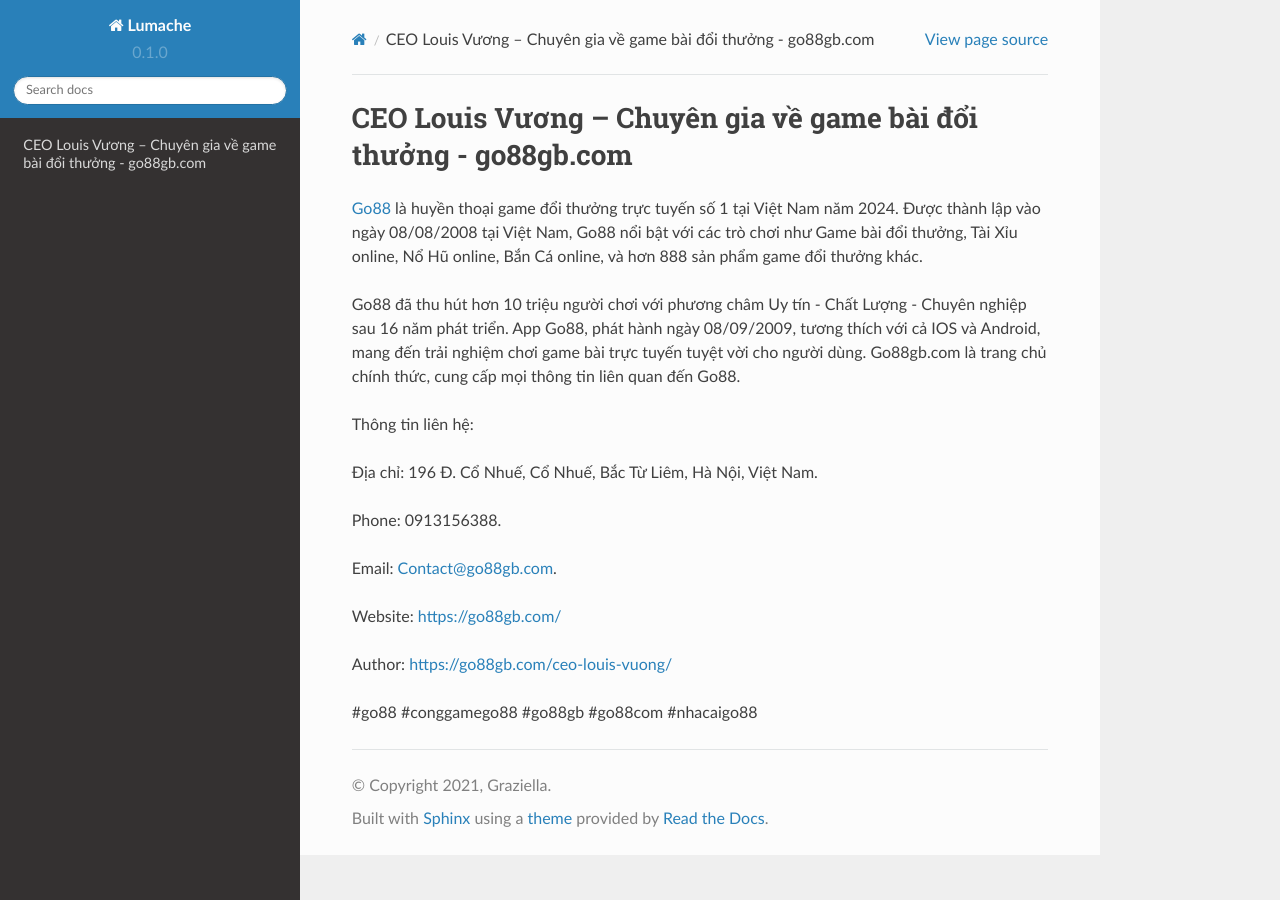
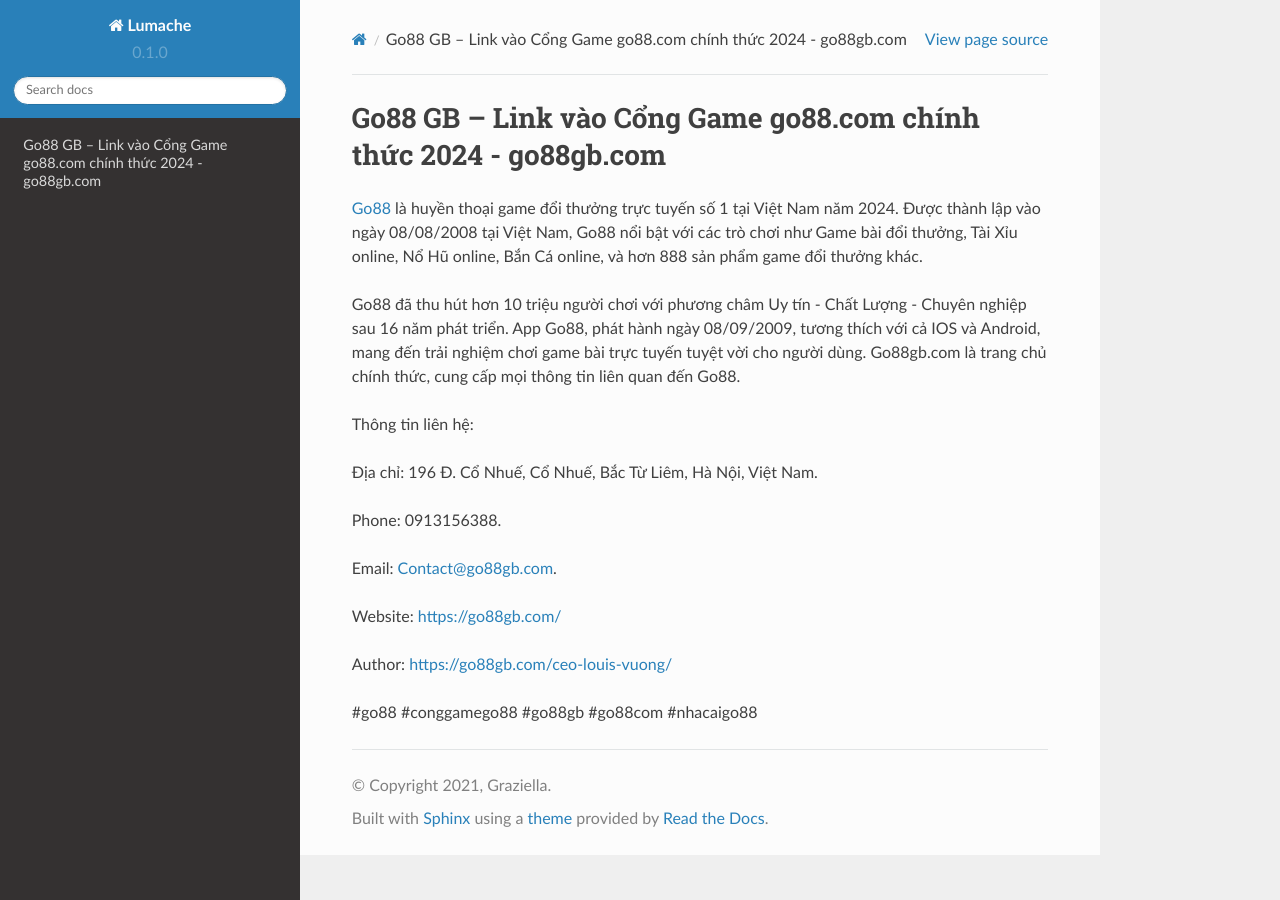
Before and after one commit to iaduphattai904809/go88gbcom, a Sphinx documentation site: the page built from docs/source/index.rst, in a window 1280 px wide. Built offline with Sphinx 7.4.7 and the Read the Docs theme 2.0.0, drawn with Linux system fonts in a browser that asks for light colours.

Commit message:
Update index.rst

```diff
--- a/docs/source/index.rst
+++ b/docs/source/index.rst
@@ -1,4 +1,4 @@
-CEO Louis Vương – Chuyên gia về game bài đổi thưởng - go88gb.com
+Go88 GB – Link vào Cổng Game go88.com chính thức 2024 - go88gb.com
 ===================================
 
 `Go88 <https://go88gb.com/>`_ là huyền thoại game đổi thưởng trực tuyến số 1 tại Việt Nam năm 2024. Được thành lập vào ngày 08/08/2008 tại Việt Nam, Go88 nổi bật với các trò chơi như Game bài đổi thưởng, Tài Xỉu online, Nổ Hũ online, Bắn Cá online, và hơn 888 sản phẩm game đổi thưởng khác.
```
